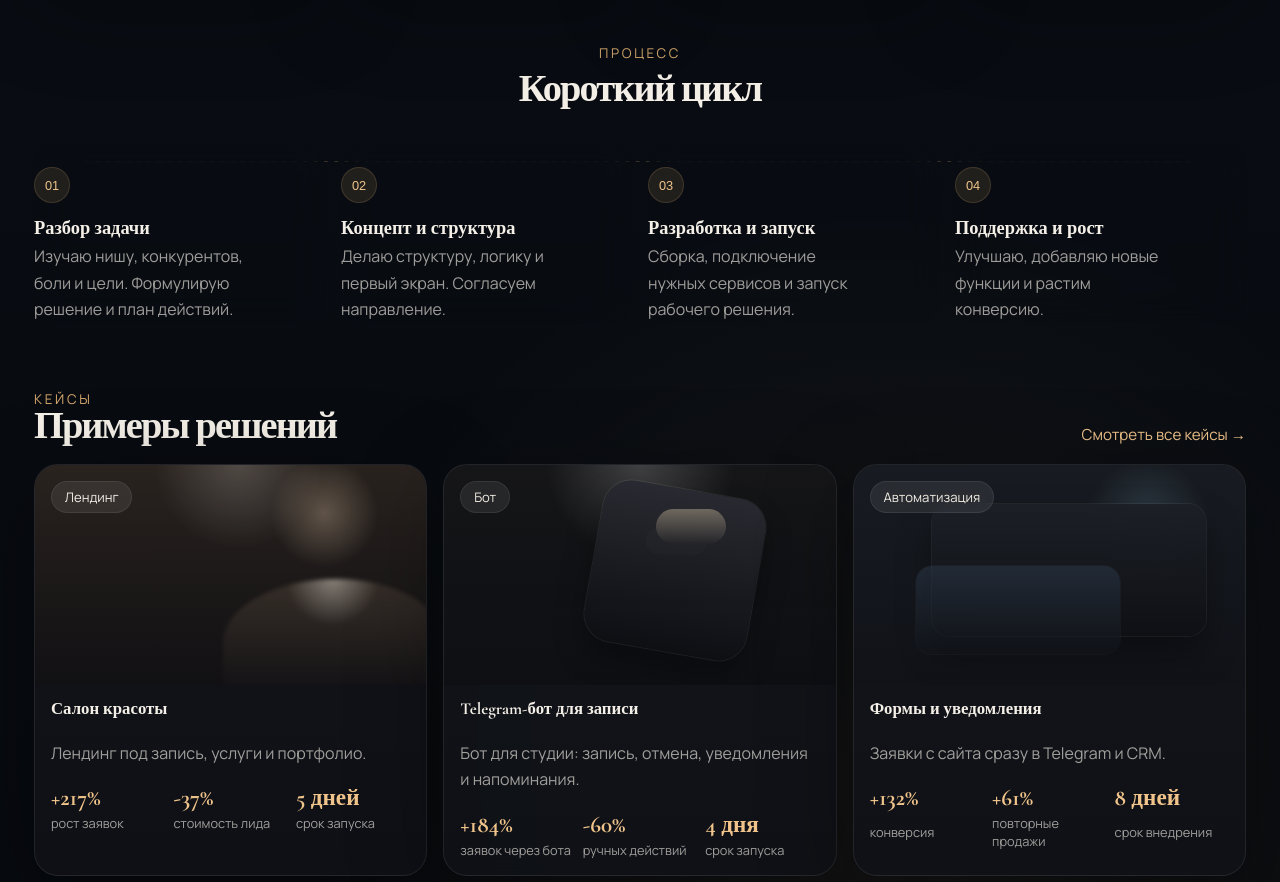
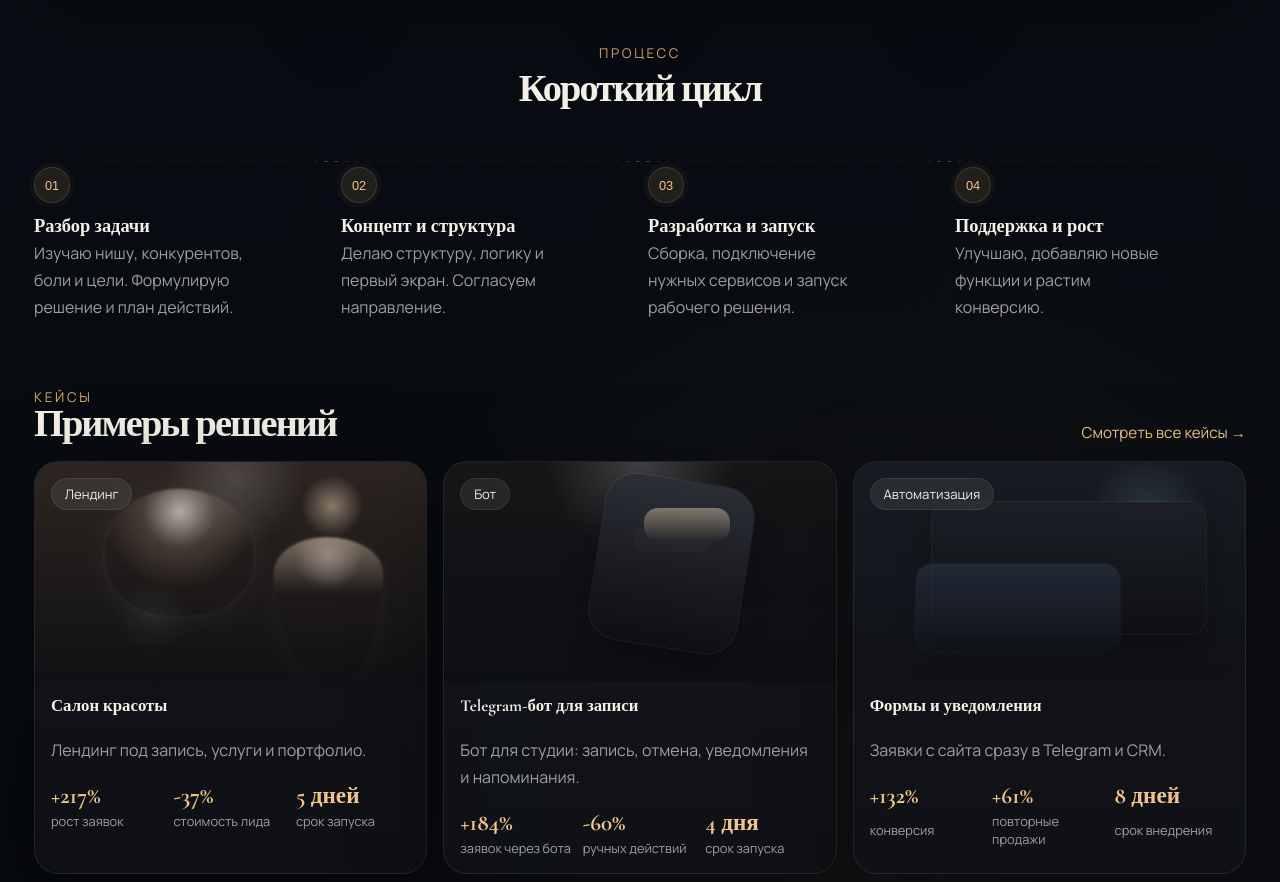
Before and after one commit to armrobomakers/rsystems, a website: page index.html in a window 1280 px wide. Shown: the part 1520-2402 px from the top of the page. Drawn offline with nearby package versions, Linux system fonts and the light colour scheme; a web font is replaced by a local one.

Commit message:
Refine hero and case visuals

```diff
--- a/index.html
+++ b/index.html
@@ -49,8 +49,8 @@
         <div class="hero-copy reveal">
           <p class="eyebrow hero-location">Екатеринбург · founder-led studio</p>
           <h1>
-            <span>Сайты, боты и</span>
-            <span>автоматизация,</span>
+            <span>Сайты, боты</span>
+            <span>и автоматизация,</span>
             <span>которые приносят заявки</span>
             <span>и сокращают ручную работу</span>
           </h1>
--- a/styles.css
+++ b/styles.css
@@ -259,18 +259,14 @@ h3,
 }
 
 h1 {
-  max-width: 16.1ch;
-  font-size: clamp(2.6rem, 4vw, 4.75rem);
+  max-width: 14.9ch;
+  font-size: clamp(2.55rem, 3.95vw, 4.65rem);
   letter-spacing: -0.055em;
   text-wrap: balance;
 }
 
 h1 span {
   display: block;
-}
-
-h1 span:nth-child(2) {
-  white-space: nowrap;
 }
 
 h1 span:nth-child(1),
@@ -278,6 +274,7 @@ h1 span:nth-child(2) {
   color: var(--text);
 }
 
+h1 span:nth-child(2),
 h1 span:nth-child(3),
 h1 span:nth-child(4) {
   color: var(--accent-2);
@@ -990,12 +987,12 @@ h1 span:nth-child(4) {
   position: absolute;
   left: 4.2%;
   right: 4.2%;
-  top: 2.2rem;
-  height: 1px;
+  top: 2.15rem;
+  height: 2px;
   background-image: linear-gradient(90deg, rgba(214, 168, 110, 0.55) 0 35%, rgba(214, 168, 110, 0) 35% 100%);
   background-size: 0.65rem 1px;
   background-repeat: repeat-x;
-  opacity: 0.42;
+  opacity: 0.6;
 }
 
 .timeline-card {
@@ -1019,7 +1016,8 @@ h1 span:nth-child(4) {
   border: 1px solid rgba(214, 168, 110, 0.18);
   font-family: "Unbounded", sans-serif;
   font-size: 0.8rem;
-  margin-bottom: 1rem;
+  margin-bottom: 0.85rem;
+  box-shadow: 0 0 0 0.28rem rgba(214, 168, 110, 0.04);
 }
 
 .process .timeline-card h3 {
@@ -1070,9 +1068,10 @@ h1 span:nth-child(4) {
 
 .case-visual.salon {
   background:
-    radial-gradient(circle at 74% 22%, rgba(223, 196, 165, 0.32), transparent 16%),
-    radial-gradient(circle at 52% 0%, rgba(255, 248, 240, 0.18), transparent 28%),
-    linear-gradient(180deg, rgba(53, 42, 34, 0.66), rgba(17, 16, 19, 0.96));
+    radial-gradient(circle at 76% 20%, rgba(255, 226, 195, 0.45), transparent 9%),
+    radial-gradient(circle at 51% 8%, rgba(255, 248, 240, 0.16), transparent 24%),
+    radial-gradient(circle at 30% 70%, rgba(255, 255, 255, 0.05), transparent 12%),
+    linear-gradient(180deg, rgba(55, 44, 36, 0.72), rgba(17, 16, 19, 0.96));
 }
 
 .case-visual.bot {
@@ -1096,44 +1095,62 @@ h1 span:nth-child(4) {
 }
 
 .case-visual.salon::before {
-  width: 56%;
-  height: 56%;
-  right: -4%;
-  bottom: -8%;
-  border-radius: 52% 48% 0 0;
-  background:
-    radial-gradient(circle at 50% 0%, rgba(255, 248, 235, 0.55), transparent 28%),
-    linear-gradient(180deg, rgba(92, 78, 65, 0.55), rgba(17, 16, 19, 0.18));
-  filter: blur(2px);
-  opacity: 0.75;
+  width: 38%;
+  height: 58%;
+  left: 18%;
+  top: 12%;
+  border-radius: 50% 50% 44% 44%;
+  background:
+    radial-gradient(circle at 50% 18%, rgba(255, 250, 244, 0.78), rgba(216, 184, 151, 0.24) 28%, rgba(73, 57, 45, 0.1) 58%, transparent 60%);
+  box-shadow:
+    0 0 0 1px rgba(255, 255, 255, 0.06),
+    0 0 34px rgba(255, 255, 255, 0.08);
+  filter: blur(1px);
+  opacity: 0.82;
+}
+
+.case-visual.salon::after {
+  width: 28%;
+  height: 68%;
+  right: 11%;
+  bottom: -2%;
+  border-radius: 48% 52% 44% 56% / 24% 24% 76% 76%;
+  background:
+    linear-gradient(180deg, rgba(216, 195, 170, 0.68), rgba(74, 58, 44, 0.08) 38%, rgba(17, 16, 19, 0.02) 100%),
+    radial-gradient(circle at 50% 12%, rgba(255, 248, 235, 0.66), transparent 24%);
+  box-shadow:
+    inset 0 0 0 1px rgba(255, 255, 255, 0.04),
+    0 0 26px rgba(255, 255, 255, 0.06);
+  filter: blur(0.8px);
+  opacity: 0.72;
 }
 
 .case-visual.bot::before {
-  width: 42%;
-  height: 74%;
-  right: 20%;
-  top: 11%;
-  border-radius: 28px;
-  background:
-    linear-gradient(180deg, rgba(41, 42, 49, 0.98), rgba(13, 14, 18, 0.98));
+  width: 38%;
+  height: 76%;
+  right: 23%;
+  top: 8%;
+  border-radius: 30px;
+  background:
+    linear-gradient(180deg, rgba(44, 46, 54, 0.98), rgba(13, 14, 18, 0.98));
   box-shadow:
     0 0 0 1px rgba(255, 255, 255, 0.08),
     0 16px 30px rgba(0, 0, 0, 0.32);
-  transform: rotate(10deg);
+  transform: rotate(9deg);
 }
 
 .case-visual.bot::after {
-  width: 18%;
-  height: 16%;
-  right: 28%;
-  top: 20%;
-  border-radius: 18px;
-  background:
-    linear-gradient(180deg, rgba(240, 220, 183, 0.9), rgba(127, 109, 94, 0.12));
+  width: 22%;
+  height: 15%;
+  right: 27%;
+  top: 21%;
+  border-radius: 14px;
+  background:
+    linear-gradient(180deg, rgba(240, 220, 183, 0.92), rgba(127, 109, 94, 0.12));
   box-shadow:
-    -0.9rem 0.9rem 0 -0.25rem rgba(255, 255, 255, 0.03),
+    -0.9rem 0.95rem 0 -0.25rem rgba(255, 255, 255, 0.03),
     0 0 0 999px rgba(255, 255, 255, 0.01);
-  opacity: 0.4;
+  opacity: 0.48;
 }
 
 .case-visual.automation::before {
```
